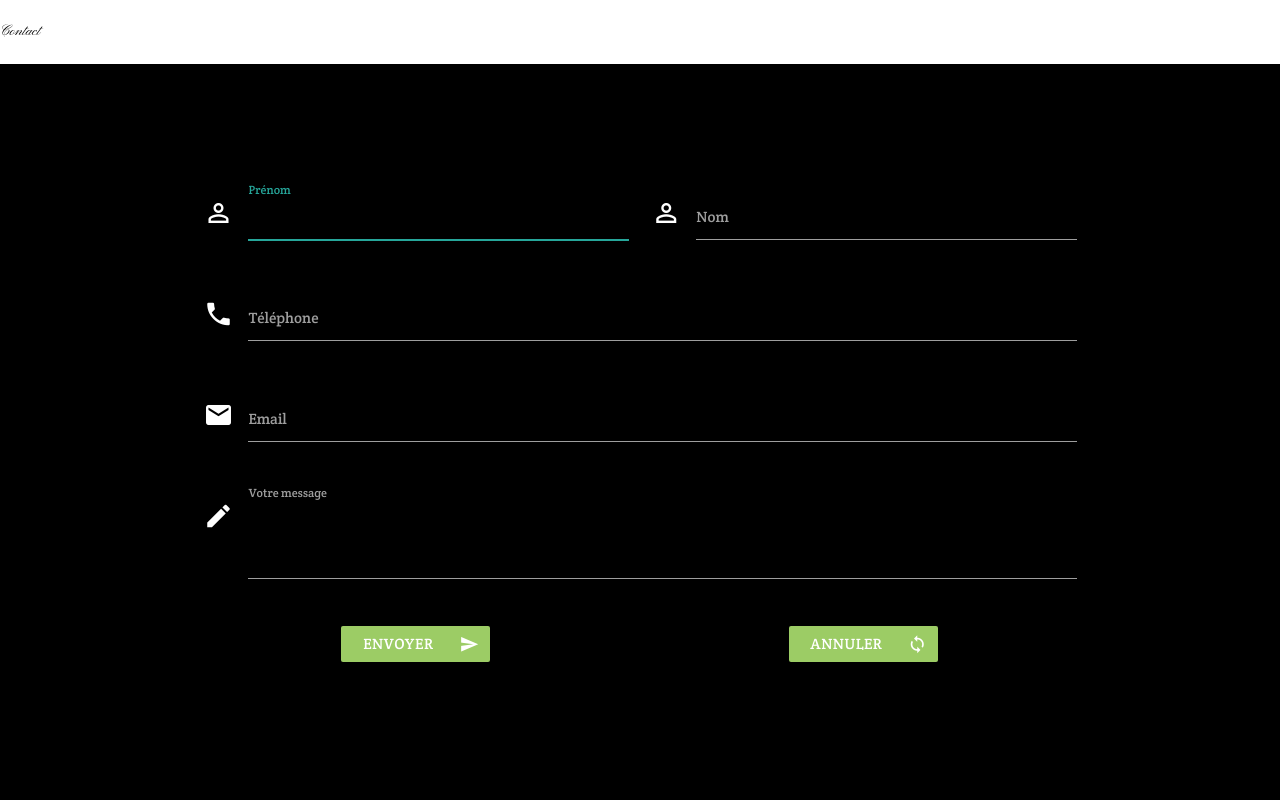
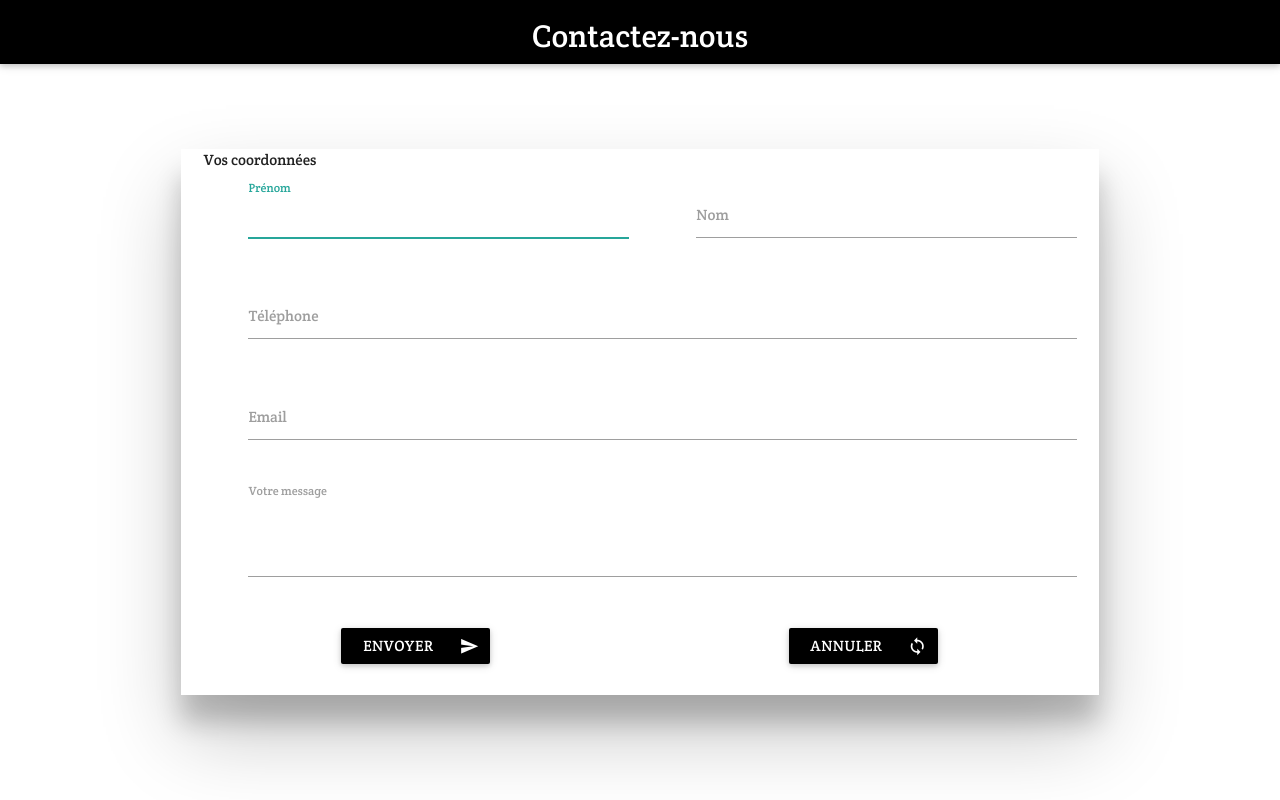
Before and after one commit to juliengrima/bleau_S2_2016_corinne_creation, a PHP site: page /contact.php in a window 1280 px wide. Run offline with PHP 8.4, Linux system fonts and the light colour scheme; some libraries are stand-ins or nearby versions; some web fonts are replaced.

Commit message:
version N&B de contact

```diff
--- a/contact.php
+++ b/contact.php
@@ -20,13 +20,15 @@
     <body  id="body-contact">
 
         <header>
-            <nav class="white">
-                <div class="col s12">
-                    <div class="navac-wrapper">
-                        <a href="#" class="brandac-logo black-text" id="" >Contact</a>
-                    </div>
+
+
+            <nav class="black">
+                <div class="nav-wrapper">
+                    <a href="#" class="brand-logo center white-text">Contactez-nous</a>
+
                 </div>
             </nav>
+
         </header>
 
 
@@ -77,12 +79,12 @@
                                 </div>
 
                                 <div class="row">
-                                    <button class="btn waves-effect waves-light col s12 offset-m2 m2" type="submit" name="submit_action">Envoyer
+                                    <button class="btn waves-effect waves-light col s12 offset-m2 m2 black white-text" type="submit" name="submit_action">Envoyer
                                         <i class="material-icons right">send</i>
                                     </button>
 
 
-                                    <button class="btn waves-effect waves-light col s12 offset-m4 m2 " type="reset" name="reset_action">Annuler
+                                    <button class="btn waves-effect waves-light col s12 offset-m4 m2 black white-text " type="reset" name="reset_action">Annuler
                                         <i class="material-icons right">loop</i>
                                     </button>
 
--- a/css/contact.css
+++ b/css/contact.css
@@ -16,9 +16,7 @@ main {
     display: flex;
     flex-direction: column;
     min-height: 100vh;
-    font-family: 'Pinyon Script', cursive;
-
-
+    font-family: 'Crete Round', sans-serif;
 }
 
 #form-contact {
@@ -36,5 +34,5 @@ main {
 }
 
 #main-contact {
-    background-color: black;
+
 }
```
Also changed, not shown: 1 other file.
